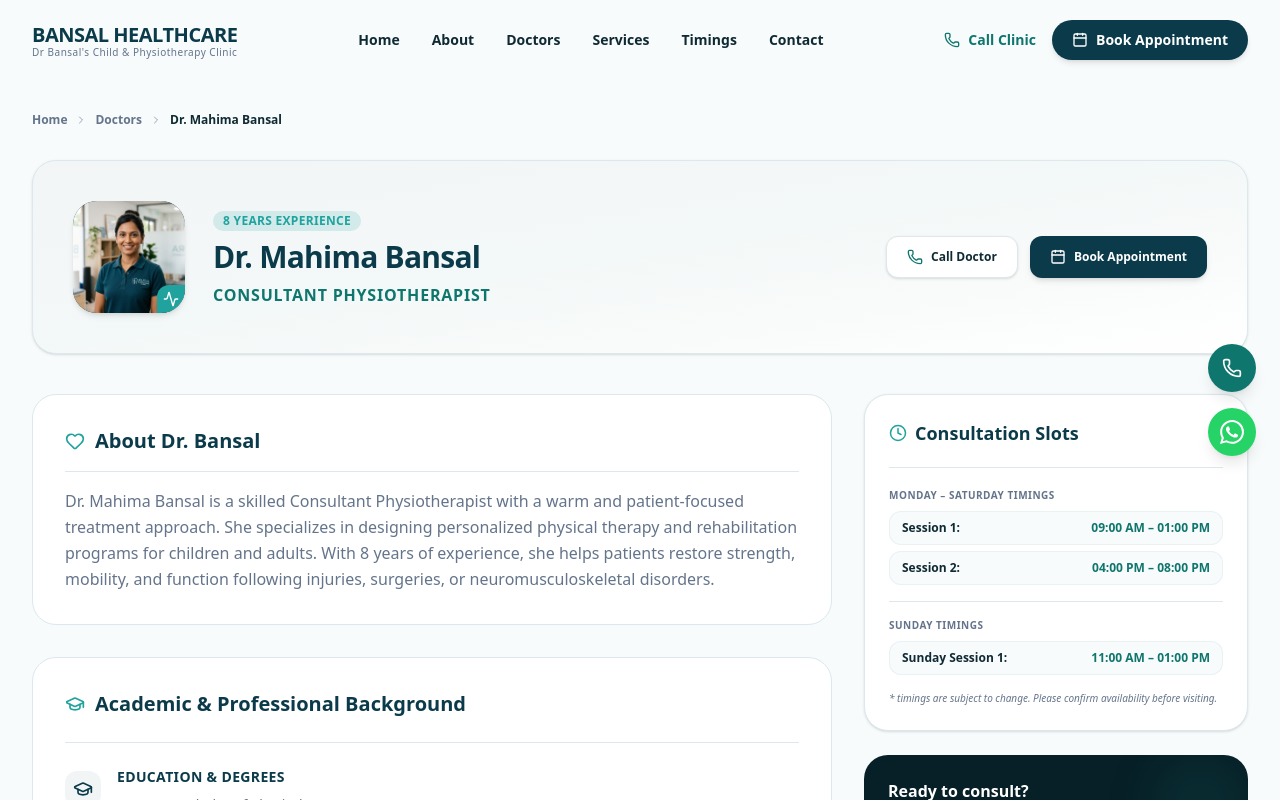
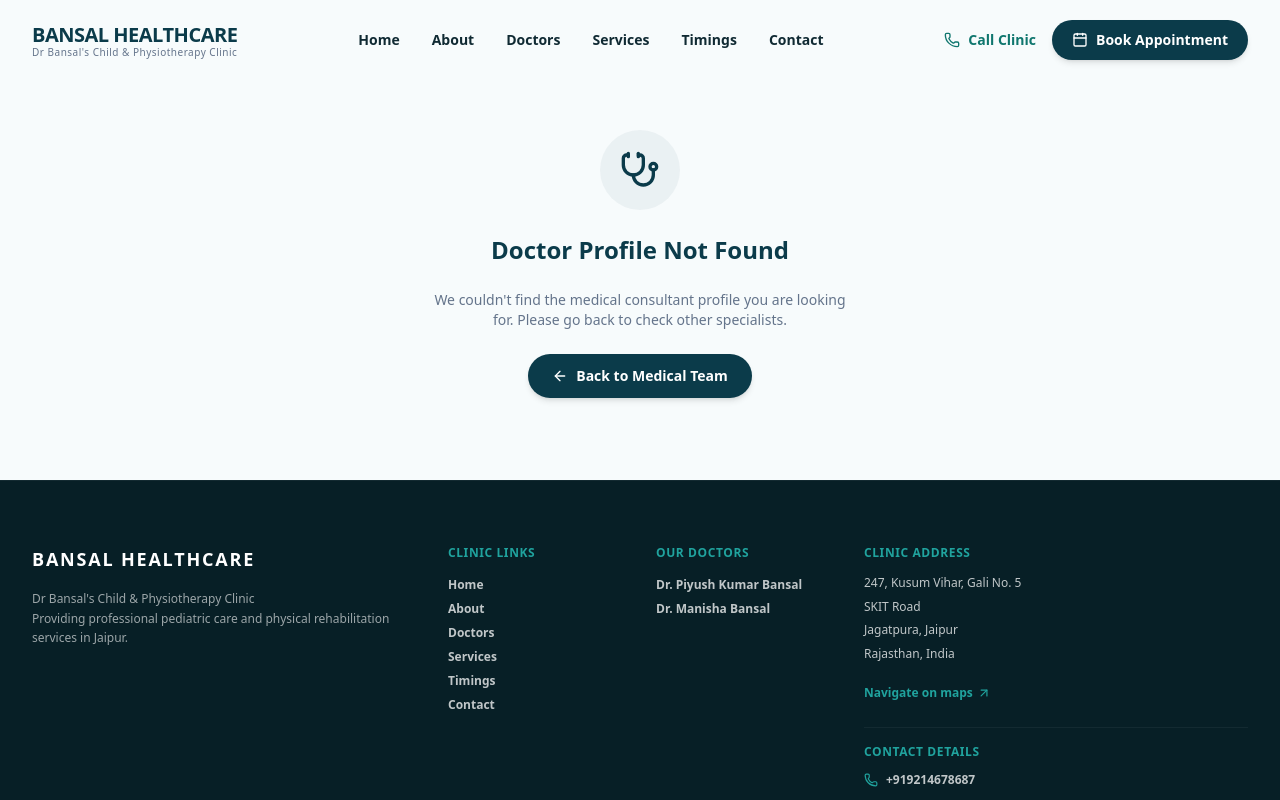
Before and after one commit to ramlalkumawat/bansal-healthcare, a Next.js app: page /doctor/dr-mahima-bansal in a window 1280 px wide. Shown: the top 800 px of the page. Built offline with nearby package versions, Linux system fonts and the light colour scheme.

Commit message:
Update doctor info to Dr. Manisha Bansal, update clinic address, and enlarge Dr. Piyush profile photo

```diff
--- a/src/app/layout.tsx
+++ b/src/app/layout.tsx
@@ -105,8 +105,8 @@ export default function RootLayout({
       },
       {
         "@type": "Physician",
-        "@id": `${clinicData.seo.url}/#dr-mahima-bansal`,
-        "name": "Dr. Mahima Bansal",
+        "@id": `${clinicData.seo.url}/#dr-manisha-bansal`,
+        "name": "Dr. Manisha Bansal",
         "medicalSpecialty": "Physiotherapy",
         "worksFor": {
           "@type": "MedicalClinic",
--- a/src/components/DoctorDetailsView.tsx
+++ b/src/components/DoctorDetailsView.tsx
@@ -88,28 +88,30 @@ export default function DoctorDetailsView({ doctor, id }: DoctorDetailsViewProps
             <div className="p-6 sm:p-10 bg-gradient-to-br from-primary/5 via-secondary/5 to-white flex flex-col md:flex-row md:items-center justify-between gap-6">
 
               {/* Doctor Avatar + Identity */}
-              <div className="flex items-center space-x-5 sm:space-x-7">
-                <div className="w-20 h-20 sm:w-28 sm:h-28 rounded-2xl sm:rounded-3xl bg-primary text-white flex items-center justify-center font-bold text-2xl sm:text-4xl shrink-0 shadow-md relative overflow-hidden">
+              <div className="flex flex-col md:flex-row items-center md:items-start gap-8">
+                <div className="w-64 h-64 sm:w-72 sm:h-72 md:w-80 md:h-80 lg:w-96 lg:h-96 rounded-3xl bg-primary text-white flex items-center justify-center font-bold text-5xl sm:text-7xl shrink-0 shadow-2xl relative overflow-hidden ring-4 sm:ring-8 ring-white">
                   <span className="absolute inset-0 flex items-center justify-center z-0">{initials}</span>
                   <img
                     src={`/images/${doctor.imagePlaceholder}.png`}
                     alt={doctor.name}
-                    className="absolute inset-0 w-full h-full object-cover transition-opacity duration-300 z-10"
+                    className="absolute inset-0 w-full h-full object-cover transition-transform duration-500 hover:scale-105 z-10"
                     onError={(e) => {
                       e.currentTarget.style.opacity = "0";
                     }}
                   />
-                  <div className="absolute bottom-0 right-0 p-1.5 bg-accent text-white rounded-tl-xl shadow z-20">
-                    <SpecialistIcon className="w-4 h-4" />
+                  <div className="absolute bottom-0 right-0 p-2.5 sm:p-3 bg-accent text-white rounded-tl-2xl shadow-xl z-20">
+                    <SpecialistIcon className="w-6 h-6 sm:w-7 sm:h-7" />
                   </div>
                 </div>
 
-                <div className="space-y-2 text-left">
-                  <span className="inline-flex items-center px-2.5 py-0.5 rounded-full text-xs font-bold bg-accent/15 text-accent uppercase tracking-wide">
-                    {doctor.details?.experienceYears} Years Experience
+                <div className="space-y-3 text-center md:text-left flex-1 pt-2">
+                  <span className="inline-flex items-center px-3.5 py-1 rounded-full text-xs font-bold bg-accent/15 text-accent uppercase tracking-wider">
+                    {doctor.details?.experienceYears} Years Clinical Experience
                   </span>
-                  <h1 className="text-2xl sm:text-3xl font-extrabold text-primary tracking-tight">{doctor.name}</h1>
-                  <p className="text-sm sm:text-base font-bold text-secondary uppercase tracking-wider">{doctor.title}</p>
+                  <h1 className="text-3xl sm:text-4xl lg:text-5xl font-extrabold text-primary tracking-tight">{doctor.name}</h1>
+                  <p className="text-base sm:text-xl font-bold text-secondary uppercase tracking-wider">{doctor.title}</p>
+                  <p className="text-sm sm:text-base font-semibold text-text-muted">{doctor.qualifications}</p>
+                  <p className="text-xs sm:text-sm text-text-muted/90 pt-1 font-medium">{doctor.availabilityNote}</p>
                 </div>
               </div>
 
--- a/src/components/DoctorsSection.tsx
+++ b/src/components/DoctorsSection.tsx
@@ -38,27 +38,33 @@ export default function DoctorsSection({ onOpenAppointment }: DoctorsSectionProp
                 key={doctor.id}
                 className="bg-white rounded-3xl overflow-hidden border border-border-light shadow-sm hover:shadow-md transition-shadow duration-300 flex flex-col text-left"
               >
-                {/* Visual Header / Avatar Area */}
-                <div className="p-6 bg-gradient-to-br from-primary/5 via-secondary/5 to-white flex items-center space-x-5 border-b border-border-light">
-                  {/* Doctor Portrait Image with Initials Fallback */}
-                  <div className="w-16 h-16 rounded-2xl bg-primary text-white flex items-center justify-center font-bold text-xl shrink-0 shadow-inner relative overflow-hidden">
-                    <span className="absolute inset-0 flex items-center justify-center">{initials}</span>
+                {/* Visual Top Showcase Image Area (2x Larger Full Portrait) */}
+                <div className="relative w-full h-80 sm:h-96 bg-primary/10 overflow-hidden group">
+                  <span className="absolute inset-0 flex items-center justify-center font-bold text-6xl text-primary/40">{initials}</span>
                   <img
-                      src={`images/${doctor.imagePlaceholder}.png`}
+                    src={`/images/${doctor.imagePlaceholder}.png`}
                     alt={doctor.name}
-                      className="absolute inset-0 w-full h-full object-cover transition-opacity duration-300"
+                    className="absolute inset-0 w-full h-full object-cover object-top transition-transform duration-500 group-hover:scale-105 z-10"
                     onError={(e) => {
                       e.currentTarget.style.opacity = "0";
                     }}
                   />
-                    <div className="absolute bottom-0 right-0 p-1 bg-accent text-white rounded-tl-lg shadow z-10">
-                      <SpecialistIcon className="w-3.5 h-3.5" />
+                  {/* Gradient Overlay for modern visual hierarchy */}
+                  <div className="absolute inset-0 bg-gradient-to-t from-[#071F26]/90 via-[#071F26]/20 to-transparent z-20" />
+
+                  {/* Floating Specialty Icon */}
+                  <div className="absolute top-4 right-4 p-2.5 bg-white/95 backdrop-blur-md rounded-2xl shadow-lg z-30">
+                    <SpecialistIcon className="w-5 h-5 text-accent" />
                   </div>
-                  </div>
-                  <div className="space-y-1">
-                    <h3 className="text-lg sm:text-xl font-bold text-primary">{doctor.name}</h3>
-                    <p className="text-xs font-bold text-secondary uppercase tracking-wide">
-                      {doctor.title}
+
+                  {/* Overlay Title & Doctor Name */}
+                  <div className="absolute bottom-5 left-5 right-5 text-white z-30 space-y-1.5">
+                    <span className="inline-flex items-center px-3 py-1 rounded-full text-[10px] font-bold bg-accent text-white uppercase tracking-wider shadow-sm">
+                      {doctor.details?.experienceYears || "Specialist"} Years Clinical Experience
+                    </span>
+                    <h3 className="text-2xl sm:text-3xl font-extrabold text-white tracking-tight drop-shadow-md">{doctor.name}</h3>
+                    <p className="text-xs sm:text-sm font-semibold text-emerald-300 uppercase tracking-wide">
+                      {doctor.title} • {doctor.qualifications}
                     </p>
                   </div>
                 </div>
--- a/src/components/LocationSection.tsx
+++ b/src/components/LocationSection.tsx
@@ -47,7 +47,7 @@ export default function LocationSection() {
               <div className="text-center max-w-md space-y-4">
                 <h3 className="text-lg font-bold text-primary">View Clinic Location</h3>
                 <p className="text-xs text-text-muted leading-relaxed">
-                247, Kusum Vihar, Gali No. 5, SKIT Road, Near 7 No. Chauraha, Jagatpura, Jaipur, Rajasthan, India
+                  {clinicData.address.fullAddress}
                 </p>
 
                 <div className="pt-2">
@@ -78,9 +78,9 @@ export default function LocationSection() {
                     Full Address
                   </span>
                   <p className="text-sm font-semibold text-text-dark leading-relaxed">
-                  247, Kusum Vihar, Gali No. 5, <br />
-                  SKIT Road, Near 7 No. Chauraha, <br />
-                  Jagatpura, Jaipur, Rajasthan
+                    {clinicData.address.street}, <br />
+                    {clinicData.address.landmark}, <br />
+                    {clinicData.address.area}, {clinicData.address.city}, {clinicData.address.state}
                   </p>
                 </div>
 
@@ -89,7 +89,7 @@ export default function LocationSection() {
                     Key Landmark
                   </span>
                   <p className="text-xs font-medium text-text-muted leading-relaxed">
-                  Conveniently situated near the 7 No. Chauraha junction and SKIT Road, making it simple to find for parents and physiotherapy patients.
+                    Conveniently situated on SKIT Road (Gali No. 5, Kusum Vihar), Jagatpura, making it simple to find for parents and physiotherapy patients.
                   </p>
                 </div>
 
--- a/src/components/QuickInfo.tsx
+++ b/src/components/QuickInfo.tsx
@@ -11,7 +11,7 @@ export default function QuickInfo() {
       value: "Jagatpura, Jaipur",
       icon: MapPin,
       colorClass: "text-accent bg-accent/10",
-      description: "247, Kusum Vihar, Gali 5"
+      description: `${clinicData.address.street}, ${clinicData.address.landmark}`
     },
     {
       id: "pediatrician",
--- a/src/data/clinic.ts
+++ b/src/data/clinic.ts
@@ -41,15 +41,15 @@ export const clinicData = {
   whatsapp: "+919214678687",
   address: {
     street: "247, Kusum Vihar, Gali No. 5",
-    landmark: "SKIT Road, Near 7 No. Chauraha",
+    landmark: "SKIT Road",
     area: "Jagatpura",
     city: "Jaipur",
     state: "Rajasthan",
     country: "India",
-    fullAddress: "247, Kusum Vihar, Gali No. 5, SKIT Road, Near 7 No. Chauraha, Jagatpura, Jaipur, Rajasthan, India"
+    fullAddress: "247, Kusum Vihar, Gali No. 5, SKIT Road, Jagatpura, Jaipur, Rajasthan, India"
   },
-  mapUrl: "https://www.google.com/maps/search/?api=1&query=Dr+Bansals+Child+Physiotherapy+Clinic+Jagatpura+Jaipur",
-  directionsUrl: "https://www.google.com/maps/dir/?api=1&destination=247,+Kusum+Vihar,+Gali+No.+5,+SKIT+Road,+Near+7+No.+Chauraha,+Jagatpura,+Jaipur",
+  mapUrl: "https://www.google.com/maps/search/?api=1&query=247,+Kusum+Vihar,+Gali+No.+5,+SKIT+Road,+Jagatpura,+Jaipur",
+  directionsUrl: "https://www.google.com/maps/dir/?api=1&destination=247,+Kusum+Vihar,+Gali+No.+5,+SKIT+Road,+Jagatpura,+Jaipur",
   timingsNote: "Please confirm availability before visiting.",
   doctors: [
     {
@@ -92,8 +92,8 @@ export const clinicData = {
       }
     },
     {
-      id: "dr-mahima-bansal",
-      name: "Dr. Mahima Bansal",
+      id: "dr-manisha-bansal",
+      name: "Dr. Manisha Bansal",
       qualifications: "BPT, MPT",
       title: "Consultant Physiotherapist",
       availabilityNote: "Available for Physiotherapy & Pediatric Care",
@@ -106,7 +106,7 @@ export const clinicData = {
           "11:00 AM – 01:00 PM"
         ]
       },
-      imagePlaceholder: "dr_mahima_bansal",
+      imagePlaceholder: "dr_manisha_bansal",
       details: {
         degrees: [
           "BPT (Bachelor of Physiotherapy)",
@@ -117,7 +117,7 @@ export const clinicData = {
           "Active Member - Indian Association of Physiotherapists (IAP)"
         ],
         experienceYears: 8,
-        aboutText: "Dr. Mahima Bansal is a skilled Consultant Physiotherapist with a warm and patient-focused treatment approach. She specializes in designing personalized physical therapy and rehabilitation programs for children and adults. With 8 years of experience, she helps patients restore strength, mobility, and function following injuries, surgeries, or neuromusculoskeletal disorders.",
+        aboutText: "Dr. Manisha Bansal is a skilled Consultant Physiotherapist with a warm and patient-focused treatment approach. She specializes in designing personalized physical therapy and rehabilitation programs for children and adults. With 8 years of experience, she helps patients restore strength, mobility, and function following injuries, surgeries, or neuromusculoskeletal disorders.",
         specializations: [
           "Pediatric Physical Therapy",
           "Post-Surgical Rehabilitation",
@@ -153,7 +153,7 @@ export const clinicData = {
     {
       id: "faq-location",
       question: "Where is Dr Bansal's Child & Physiotherapy Clinic located?",
-      answer: "The clinic is located at 247, Kusum Vihar, Gali No. 5, SKIT Road, Near 7 No. Chauraha, Jagatpura, Jaipur, Rajasthan, India."
+      answer: "The clinic is located at 247, Kusum Vihar, Gali No. 5, SKIT Road, Jagatpura, Jaipur, Rajasthan, India."
     },
     {
       id: "faq-timings-dr-piyush",
@@ -163,12 +163,12 @@ export const clinicData = {
     {
       id: "faq-timings-clinic",
       question: "What are the clinic timings?",
-      answer: "The general clinic timings (Dr. Mahima Bansal / Physiotherapy) are: Monday to Saturday: 9:00 AM – 1:00 PM and 4:00 PM – 8:00 PM. Sunday: 11:00 AM – 1:00 PM."
+      answer: "The general clinic timings (Dr. Manisha Bansal / Physiotherapy) are: Monday to Saturday: 9:00 AM – 1:00 PM and 4:00 PM – 8:00 PM. Sunday: 11:00 AM – 1:00 PM."
     },
     {
       id: "faq-doctors",
       question: "Who are the doctors at the clinic?",
-      answer: "The clinic features Dr. Piyush Bansal (MBBS, DCH, MIAP) specializing in child healthcare, and Dr. Mahima Bansal providing physiotherapy and child care."
+      answer: "The clinic features Dr. Piyush Bansal (MBBS, DCH, MIAP) specializing in child healthcare, and Dr. Manisha Bansal providing physiotherapy and child care."
     },
     {
       id: "faq-confirm",
@@ -185,7 +185,7 @@ export const clinicData = {
       "Pediatric consultation Jagatpura",
       "Physiotherapy clinic Jagatpura Jaipur",
       "Dr Piyush Bansal Jaipur",
-      "Dr Mahima Bansal Jaipur",
+      "Dr Manisha Bansal Jaipur",
       "Bansal Healthcare Jaipur",
       "Child & Physiotherapy Clinic Jaipur"
     ],
```
Also changed, not shown: public/images/dr_manisha_bansal.png (added), public/images/dr_piyush_bansal.png. Lines whose indentation alone changed are shown as unchanged.
